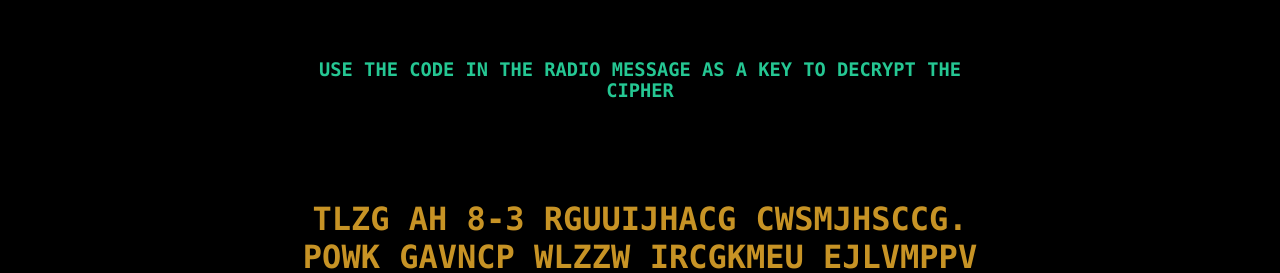
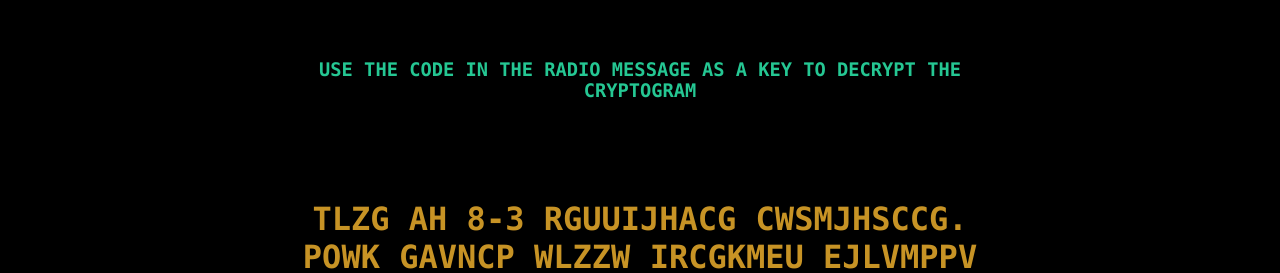
Before and after one commit to Madsir/madsirstudio.github.io, a Jekyll site: the page built from RemoteAgentGame/index.html, in a window 1280 px wide. Shown: the part 631-904 px from the top of the page. Built offline with Jekyll 4.4.1, drawn with Linux system fonts in a browser that asks for light colours.

Commit message:
Update index.html

```diff
--- a/RemoteAgentGame/index.html
+++ b/RemoteAgentGame/index.html
@@ -38,7 +38,7 @@ description: "A fresh game inspired by nostalgia."
 		<br>
 		<br>
 		<br>
-		<h3>USE THE CODE IN THE RADIO MESSAGE AS A KEY TO DECRYPT THE CIPHER</H3>
+		<h3>USE THE CODE IN THE RADIO MESSAGE AS A KEY TO DECRYPT THE CRYPTOGRAM</H3>
 		<br>
 		<br>
 		<br>
```
